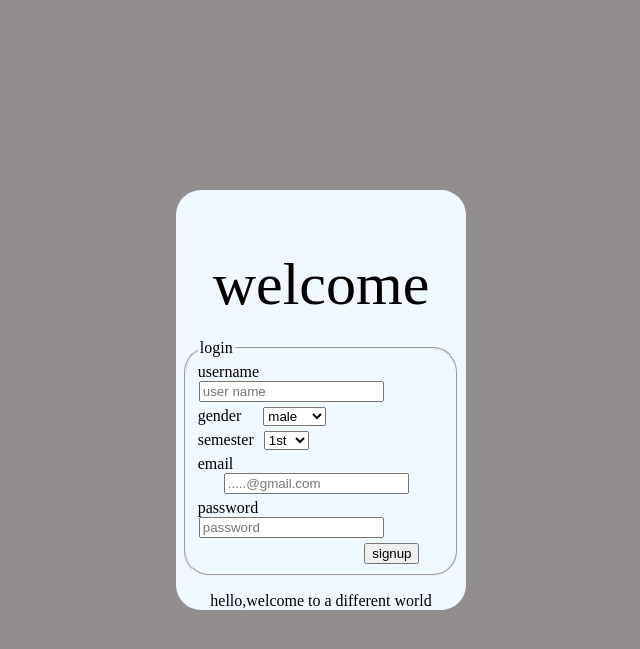
After one commit to Baibhab-7279/djan_f2, a Django app: page /signup in a window 1280 px wide. The commit adds this page. Shown: the top 649 px of the page, without its empty margins (319-959 px from the left). Run offline with Django 4.2, Linux system fonts and the light colour scheme.

Commit message:
signup complete

```diff
--- /dev/null
+++ b/myapp/myapp/static/css/signup.css
@@ -0,0 +1,71 @@
+body{
+    height: 97%;
+    width: 97%;
+    background-color: rgb(146, 142, 142);
+}
+
+a:link{
+    text-decoration: none;
+    text-transform: capitalize;
+    color: black;
+}
+
+.signinmaindiv{
+    position: absolute;
+    height: 420px;
+    width: 290px;
+    left: 0%;
+    right: 0%;
+    top: 0%;
+    bottom: 0%;
+    margin: auto;
+    background-color: aliceblue;
+    border-radius: 25px;
+}
+
+#headerofsignin{
+    text-align: center;
+    font-size: 60px;
+    margin-top: 60px;
+    margin-bottom: 20px;
+}
+
+.signin_1{
+    width: 85%;
+    margin: auto;
+    border-radius: 25px;
+}
+
+.signinput{
+    margin-bottom: 5px;
+}
+
+.signin_bu{
+    float: right;
+    margin-right: 25px;
+    width: 55px;
+}
+
+#signinmsg{
+    text-align: center;
+}
+
+#semester{
+    margin-left: 6px;
+}
+
+#emailinput{
+    margin-left: 26px;
+}
+
+#gender{
+    margin-left: 18px;
+}
+
+#username{
+    margin-left: 1px;
+}
+
+#password{
+    margin-left: 1px;
+}
--- a/myapp/pages/admin.py
+++ b/myapp/pages/admin.py
@@ -1,5 +1,5 @@
 from django.contrib import admin
-from .models import Page,Contactform
+from .models import Page,Contactform,Profile
 
 # Register your models here.
 class PageAdmin(admin.ModelAdmin):
@@ -10,5 +10,9 @@ class PageAdmin(admin.ModelAdmin):
 class ContactAdmin(admin.ModelAdmin):
     list_display = ("yourname","email")
 
+class ProfileAdmin(admin.ModelAdmin):
+    list_display = ("username","gender","semester","email")
+
 admin.site.register(Page,PageAdmin)
 admin.site.register(Contactform,ContactAdmin)
+admin.site.register(Profile,ProfileAdmin)
--- /dev/null
+++ b/myapp/pages/templates/pages/signup.html
@@ -0,0 +1,48 @@
+{% load static %}
+
+<!DOCTYPE html>
+<html lang="en">
+<head>
+    <meta charset="UTF-8">
+    <meta http-equiv="X-UA-Compatible" content="IE=edge">
+    <meta name="viewport" content="width=device-width, initial-scale=1.0">
+    <link rel="stylesheet" href="{% static 'css/signup.css' %}" type="text/css">
+    <title>Document</title>
+</head>
+<body>
+    <div class="signinmaindiv">
+        <p id="headerofsignin">welcome</p>
+        <form action="/signup" method="post">
+            {% csrf_token %}
+            <fieldset  class="signin_1" id="lo_11" >
+                <legend>login</legend>
+                <div id="p_lo_11">
+                    <label class="signinput" for="username">username</label>
+                    <input class="signinput" type="text" placeholder="user name" required="required" id="username" name="username"><br>
+                    <label class="signinput" for="gender">gender</label>
+                    <select class="signinput" name="gender" id="gender">
+                        <option value="male">male</option>
+                        <option value="female">female</option>
+                        <option value="other">other</option>
+                    </select><br>
+                    <label class="signinput" for="semester">semester</label>
+                    <select class="signinput" name="semester" id="semester">
+                        <option value="first">1st</option>
+                        <option value="second">2nd</option>
+                        <option value="third">3rd</option>
+                        <option value="fourth">4th</option>
+                        <option value="fifth">5th</option>
+                        <option value="sixth">6th</option>
+                    </select><br>
+                    <label class="signinput" for="email">email</label>
+                    <input class="signinput" type="email" placeholder=".....@gmail.com" id="emailinput" name="email"><br>
+                    <label class="signinput" for="password">password</label>
+                    <input class="signinput" type="password" placeholder="password" name="password" maxlength="4" id="password"><br>
+                    <button class="signin_bu" type="submit">signup</button>
+                </div>
+            </fieldset>
+        </form>
+        <p id="signinmsg">hello,welcome to a different world</p>
+    </div>
+</body>
+</html>
--- a/myapp/pages/urls.py
+++ b/myapp/pages/urls.py
@@ -7,4 +7,6 @@ urlpatterns = [
     path('', views.home, name="home"),
     path('services', views.services, name='services'),
     path('contact', views.contact, name="contact"),
+    path('login', views.login, name="login"),
+    path('signup', views.signup, name="signup"),
 ]
--- a/myapp/pages/views.py
+++ b/myapp/pages/views.py
@@ -1,9 +1,7 @@
-from re import sub
-from unicodedata import name
 from django.shortcuts import render
 from django.http import HttpResponse, HttpResponseRedirect
 
-from .models import Page,Contactform
+from .models import Page,Contactform,Profile
 
 
 
@@ -25,7 +23,20 @@ def contact(request):
         email = request.POST["email"]
         subject = request.POST["subject"]
         message = request.POST["message"]
-        print(name,email,subject,message)
         cont = Contactform(yourname=yourname,email=email,subject=subject,message=message)
         cont.save()
     return render(request, "pages/contact.html")
+
+def login(request):
+    return render(request,"pages/login.html")
+
+def signup(request):
+    if(request.method == 'POST'):
+        username = request.POST["username"]
+        gender = request.POST["gender"]
+        semester = request.POST["semester"]
+        email = request.POST["email"]
+        password = request.POST["password"]
+        prof = Profile(username=username, gender=gender, semester=semester, email=email,password=password)
+        prof.save()
+    return render(request,"pages/signup.html")
```
Also changed, not shown: myapp/myapp/static/css/login.css (added, +55 -0 lines), myapp/myapp/static/css/main.css (+19 -1 lines), myapp/pages/models.py (+10 -0 lines), myapp/pages/templates/pages/login.html (+18 -9 lines), myapp/pages/templates/pages/page.html (+6 -3 lines), myapp/db.sqlite3, myapp/pages/migrations/0005_profile.py (added).
